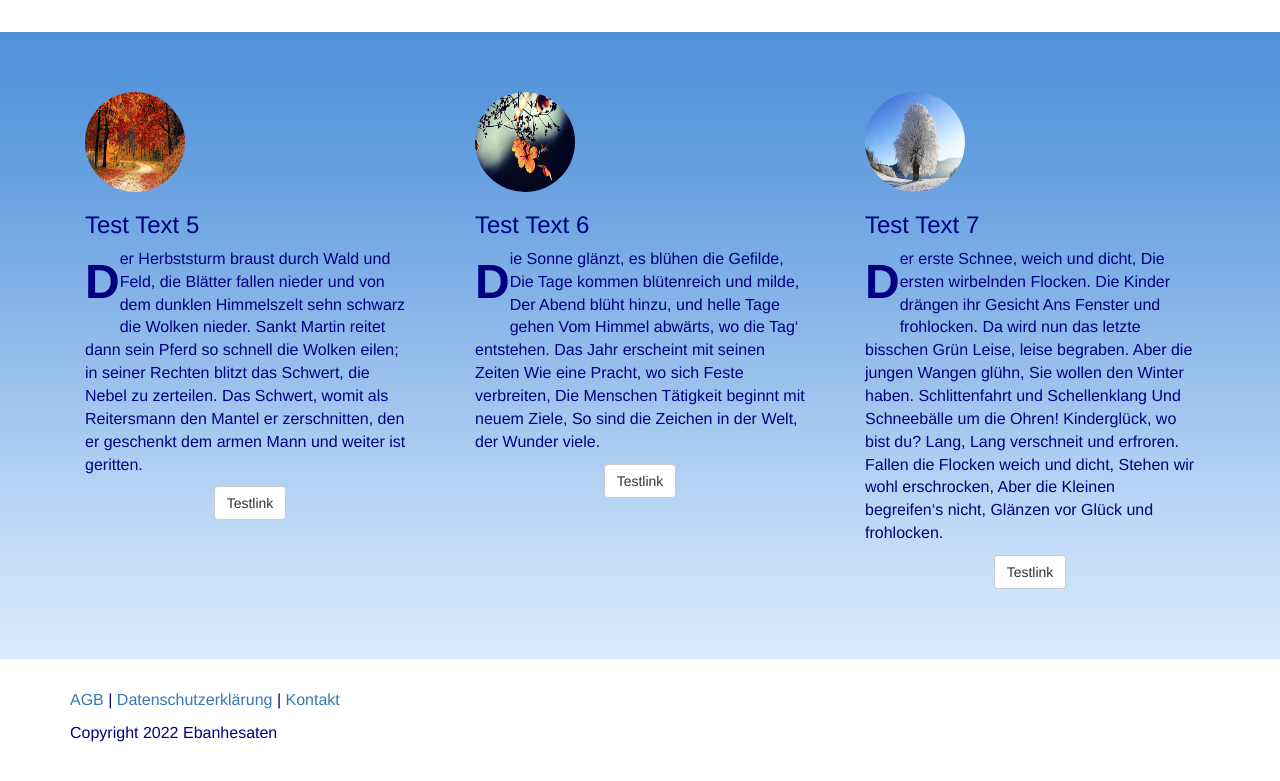
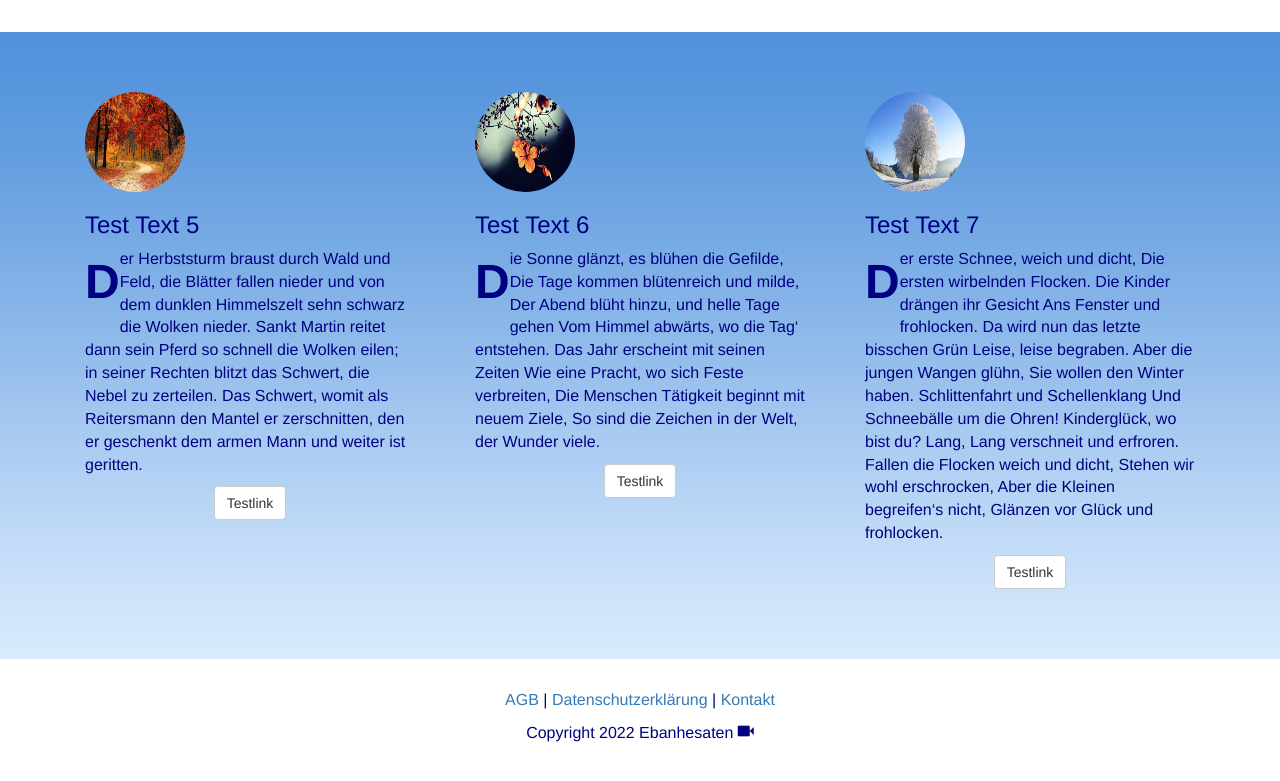
Before and after one commit to Pascal1708/256-Foto-freunde, a plain HTML site: page index.html in a window 1280 px wide. Shown: the part 1418-2199 px from the top of the page. Drawn offline with Linux system fonts and the light colour scheme.

Commit message:
Add files via upload

```diff
--- a/index.html
+++ b/index.html
@@ -177,10 +177,10 @@
 		<div class="footer-blurb">
 			<div class="container">
 				<div class="row">
-					<div class="col-sm-4 footer-blurb-item">
+				<div class="col-sm-4 footer-blurb-item">
 						<img class="img-circle" src="Herbst.jpg" alt="" width="100" height="100">
 						<h3>Test Text 5</h3>
-						<p>Der Herbststurm braust durch Wald und Feld,
+			            <p>Der Herbststurm braust durch Wald und Feld,
                             die Blätter fallen nieder
                             und von dem dunklen Himmelszelt
                             sehn schwarz die Wolken nieder.
@@ -238,8 +238,8 @@
 
         <div class="small-print">
         	<div class="container">
-        		<p><a href="#">AGB</a> | <a href="#">Datenschutzerklärung</a> | <a href="#">Kontakt</a></p>
-        		<p>Copyright 2022 Ebanhesaten </p>
+        <center><p><a href="#">AGB</a> | <a href="#">Datenschutzerklärung</a> | <a href="#">Kontakt</a></p></center>
+        		<center><p>Copyright 2022 Ebanhesaten <span class="glyphicon glyphicon-facetime-video"></span> </p></center>
         	</div>
         </div>
 	</footer>
```
